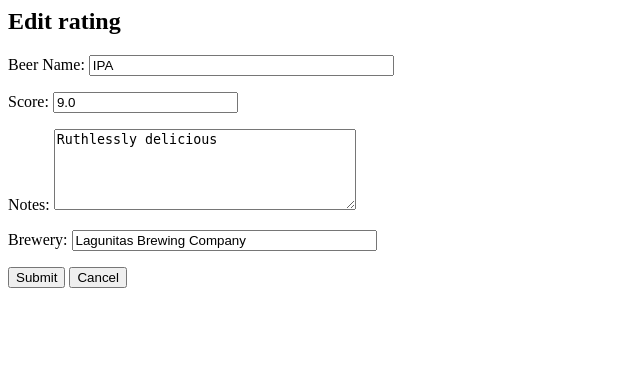
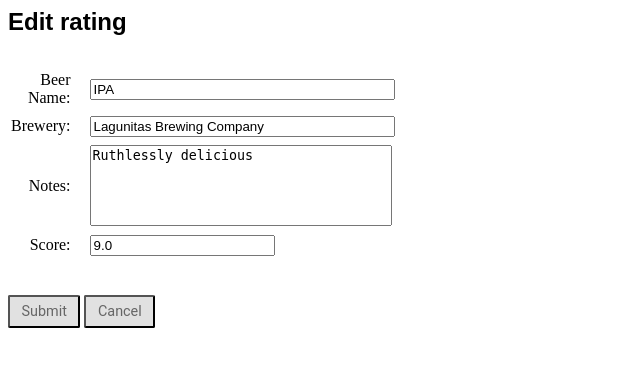
Before and after one commit to mjschimm/homework, a Django app: page /rating/edit/1/ in a window 1280 px wide. Shown: the top 367 px of the page, without its empty margins (0-640 px from the left). Run offline with Django 3.2, Linux system fonts and the light colour scheme; data comes from the database, SQL or seed files in the repository; both versions use the stored data as it was after the commit; some libraries are stand-ins or nearby versions.

Commit message:
rating-form is further templated

```diff
--- a/ratings/views.py
+++ b/ratings/views.py
@@ -34,6 +34,7 @@ def home(request):
     context = {
         'ratings': Rating.objects.all(),
         'form': form,
+        'title': form_object.title
     }
     return render(request, 'home.html', context)
 
@@ -41,12 +42,14 @@ def home(request):
 class RatingCreate(View):
     """ Create a new Rating """
     form_class = RatingForm
+    title = "Enter a new rating"
     template_name = 'ratings/rating_form.html'
 
 class RatingEdit(View):
     """ Edit a Rating """
     form_class = RatingForm
-    template_name = 'ratings/rating_edit_form.html'
+    title = 'Edit rating'
+    template_name = 'ratings/rating_form.html'
 
     # Get request to pre-populate form fields with current data values
     def get(self, request, rating_id):
@@ -56,7 +59,11 @@ class RatingEdit(View):
         """
         rating = Rating.objects.get(pk=rating_id)
         form = self.form_class(initial={'beer_name': rating.beer_name, 'score': rating.score, 'notes': rating.notes, 'brewery': rating.brewery})
-        return render(request, self.template_name, {'form': form})
+        context = {
+            'form': form,
+            'title': self.title
+        }
+        return render(request, self.template_name, context)
 
     def post(self, request, rating_id):
         """ post request to update beer rating entry
--- a/static/css/rating_form.css
+++ b/static/css/rating_form.css
@@ -1,12 +1,10 @@
 h2 {
-    /* text-decoration: underline */
     font-family: Arial, Helvetica, sans-serif;
 }
 
 .form-table {
-    /* border: 1px solid black; */
     margin: 2rem 0;
-    width: 100%;
+    width: 340px;
 }
 
 .form-table tr td:nth-child(1) {
@@ -22,3 +20,25 @@ textarea {
     resize: none;
     white-space: nowrap;
 }
+
+.form-button {
+    border-radius: 2px;
+    background-size: 204%;
+    background-position-x: 100%;
+    color: #666;
+    font-family: 'Roboto', sans-serif;
+    font-size: .9em;
+    padding: .4em .8em;
+}
+
+.form-button:hover {
+    cursor: pointer;
+}
+
+.cancel {
+    background-image: linear-gradient(to right, rgb(212, 79, 56) 50%, #e1e1e1 50%);
+}
+
+.submit {
+    background-image: linear-gradient(to right, rgb(56, 142, 212) 50%, #e1e1e1 50%);
+}
--- /dev/null
+++ b/static/js/rating-form.js
@@ -0,0 +1,23 @@
+$(document).ready(function() {
+
+    $('.form-button').hover(
+        function() {
+            $(this).animate({
+                'background-position-x': "0%",
+                color: "#fff"
+            }, {
+                duration: 250,
+                queue: false
+            });
+        }, function() {
+            $(this).animate({
+                'background-position-x': "99%",
+                'color': '#666'
+            }, {
+                duration: 250,
+                queue: false
+            });
+        }
+    );
+
+});
--- a/templates/base.html
+++ b/templates/base.html
@@ -6,9 +6,9 @@
   {% endblock %}
 </head>
 <body>
+<script src="https://code.jquery.com/jquery-3.3.1.min.js"></script>
 {% block content %}
 {% endblock %}
-<script src="https://code.jquery.com/jquery-3.3.1.min.js"></script>
 <script src="http://code.jquery.com/color/jquery.color-2.1.2.js"></script>
 </body>
 </html>
--- a/templates/home.html
+++ b/templates/home.html
@@ -42,7 +42,9 @@
 
 <div class="modal">
   <div class="modal-center">
-    {% include 'ratings/rating_form.html' %}
+      <div class="modal-content">
+        {% include 'ratings/rating_form.html' %}
+      </div>
   </div>
 </div>
 
--- a/templates/ratings/rating_form.html
+++ b/templates/ratings/rating_form.html
@@ -5,8 +5,7 @@
 {% block content %}
 <link rel="stylesheet" href="{% static 'css/rating_form.css' %}">
 
-<div class="modal-content">
-  <h2>Enter a new rating</h2>
+<h2>{{ title }}</h2>
 <form role="form" method="post">
   {% csrf_token %}
   <table class="form-table">
@@ -28,10 +27,14 @@
     </tr>
   </table>
   <p>
-      <button class="modal-button submit" type="submit">Submit</button>
-      <button class="modal-button cancel" type="button" id="cancel">Cancel</button>
+    <button class="form-button submit" type="submit">Submit</button>
+    {% if title == "Edit rating" %}
+    <button class="form-button cancel" type="submit" name="cancel">Cancel</button>
+    {% else %}
+    <button class="form-button cancel" type="button" id="cancel">Cancel</button>
+    {% endif %}
   </p>
 </form>
-</div>
 
+<script src="{% static 'js/rating-form.js' %}"></script>
 {% endblock %}
```
Also changed, not shown: static/css/modal.css (+0 -22 lines), static/js/home.js (+0 -20 lines), db.sqlite3. Lines whose indentation alone changed are shown as unchanged.
